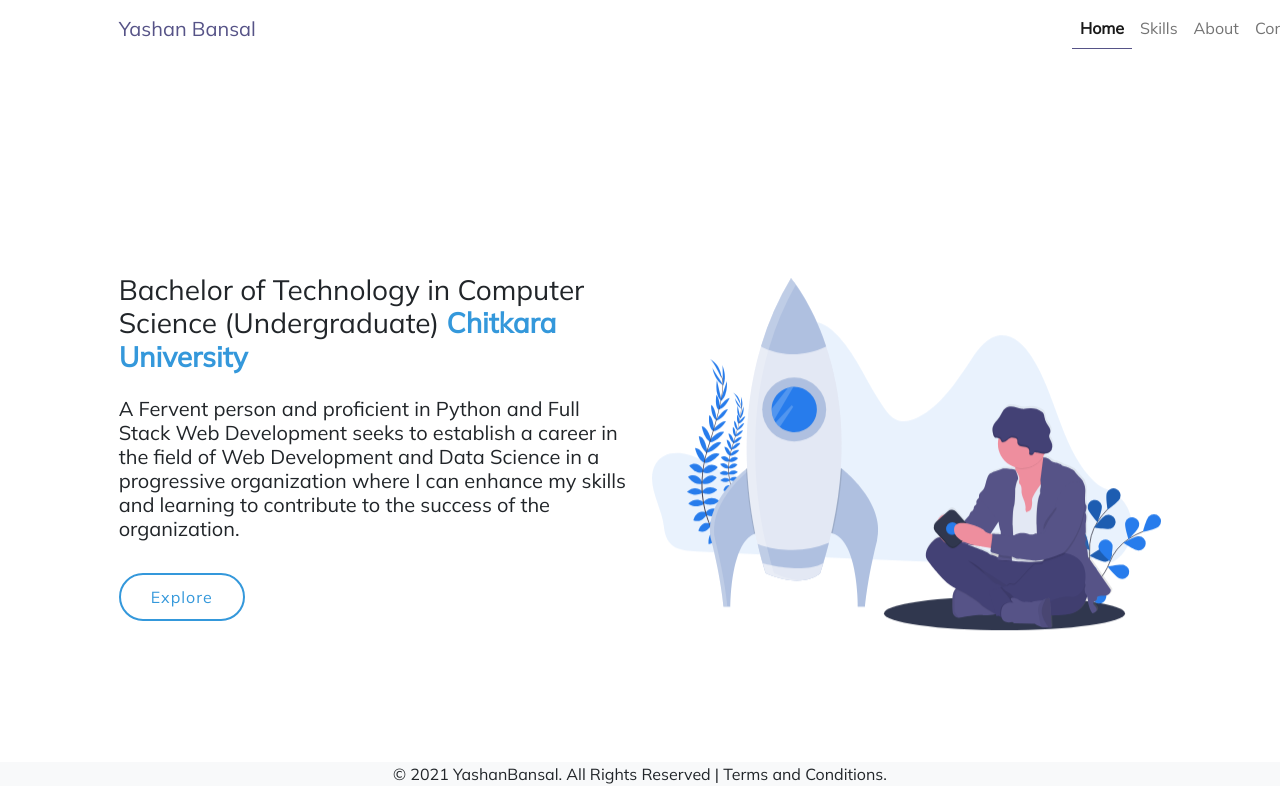
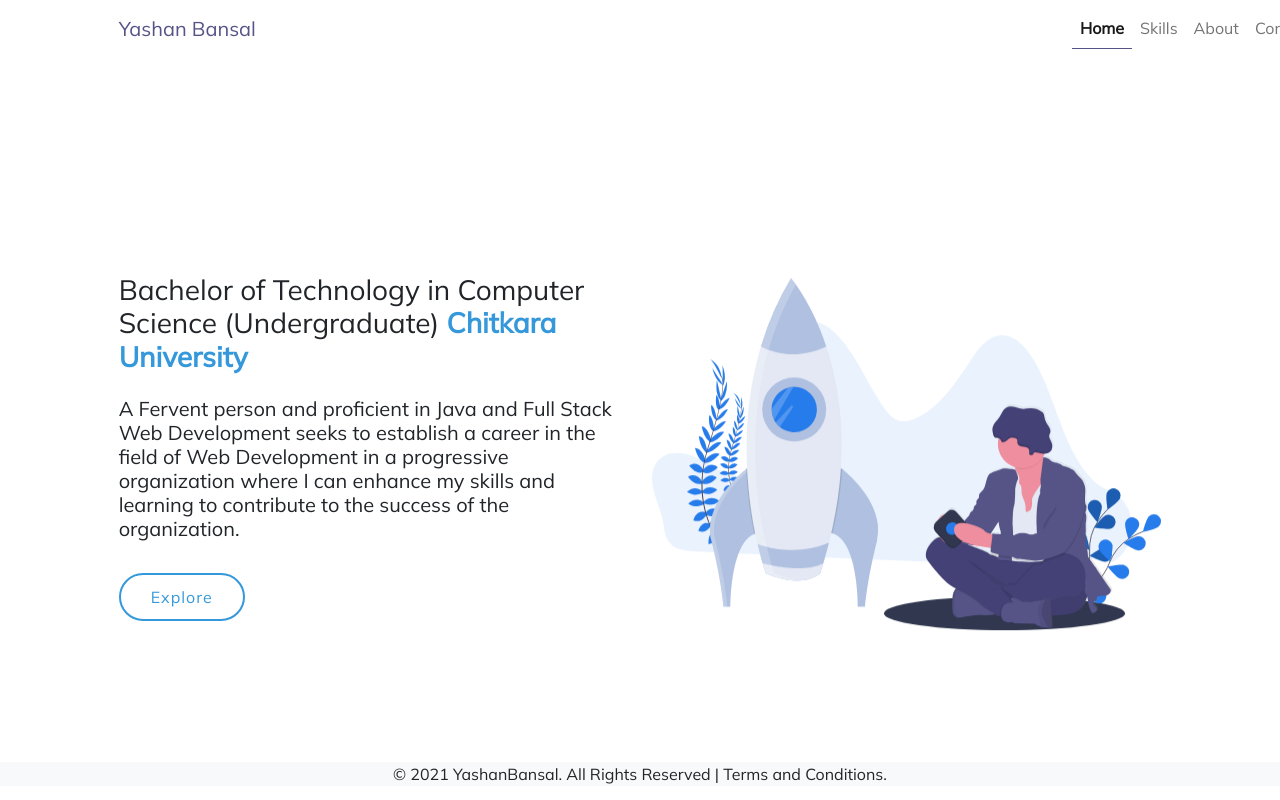
Before and after one commit to yashanbansal/My-Website, a React (Create React App) app: page / in a window 1280 px wide. Shown: the top 800 px of the page. Built offline with nearby package versions, Linux system fonts and the light colour scheme.

Commit message:
Update Home.jsx

```diff
--- a/src/Home.jsx
+++ b/src/Home.jsx
@@ -16,9 +16,9 @@ const Home = () => {
                         <strong className="brand-name"> Chitkara University</strong>
                     </h3>
                     <h5 className="my-3">
-                    A Fervent person and proficient in Python
+                    A Fervent person and proficient in Java
                     and Full Stack Web Development seeks to establish
-                    a career in the field of Web Development and Data Science
+                    a career in the field of Web Development
                     in a progressive organization where I can enhance my skills
                     and learning to contribute to the success of the organization.
                     </h5>
```
